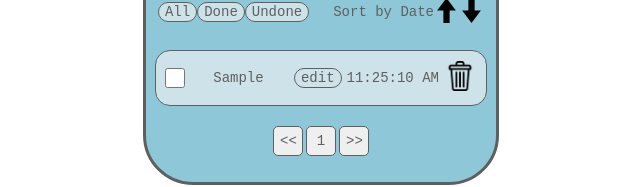
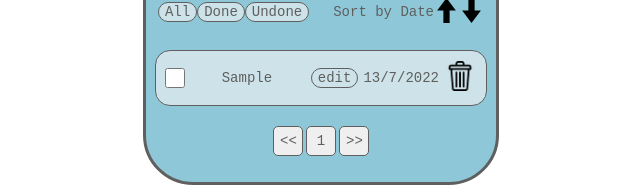
Before and after one commit to Clyde-Loudmoore/ToDo, a React (Create React App) app: page / in a window 1280 px wide. Both pictures are taken after typing "Sample" into the empty fields and a click on the button "Add". Shown: the part 292-479 px from the top of the page, without its empty margins (319-959 px from the left). Built offline with nearby package versions, Linux system fonts and the light colour scheme.

Commit message:
correct date

```diff
--- a/src/App.js
+++ b/src/App.js
@@ -55,7 +55,6 @@ export default function App() {
     ]);
   };
 
-  console.log(pagesCount);
   useEffect(() => {
     const countOfTodos = todos.filter((todo) => {
       if (filters.status === "all") return true;
--- a/src/Components/Components-ToDo/ToDo.js
+++ b/src/Components/Components-ToDo/ToDo.js
@@ -3,7 +3,12 @@ import "./ToDo.css";
 import Delete from "../../img/delete.png";
 
 function ToDo({ todos, todo, toggleTask, removeTask, setTodos }) {
-  const date = new Date().toLocaleTimeString();  //shit
+  const date =
+    new Date().getDate() +
+    "/" +
+    `${new Date().getMonth() + 1}` +
+    "/" +
+    new Date().getFullYear();
 
   const [edit, setEdit] = useState(false);
   const [value, setValue] = useState("");
```
